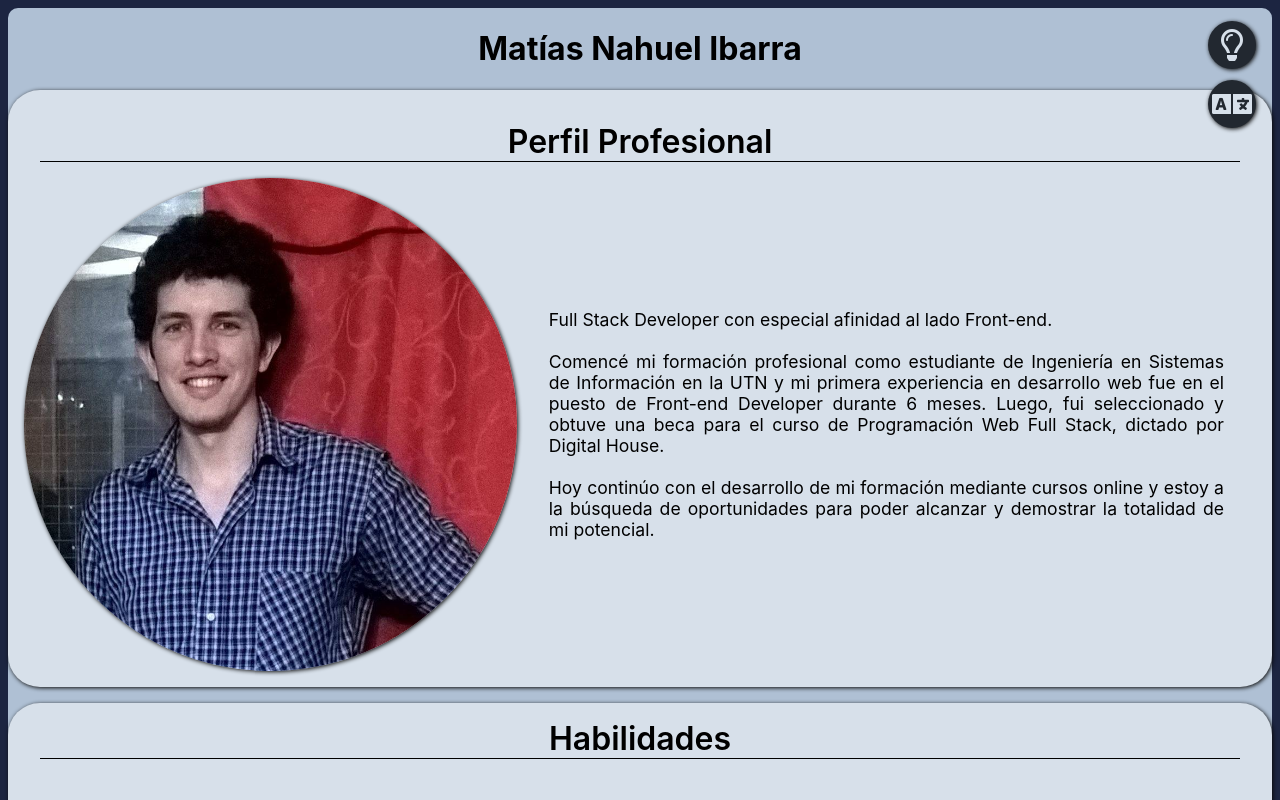
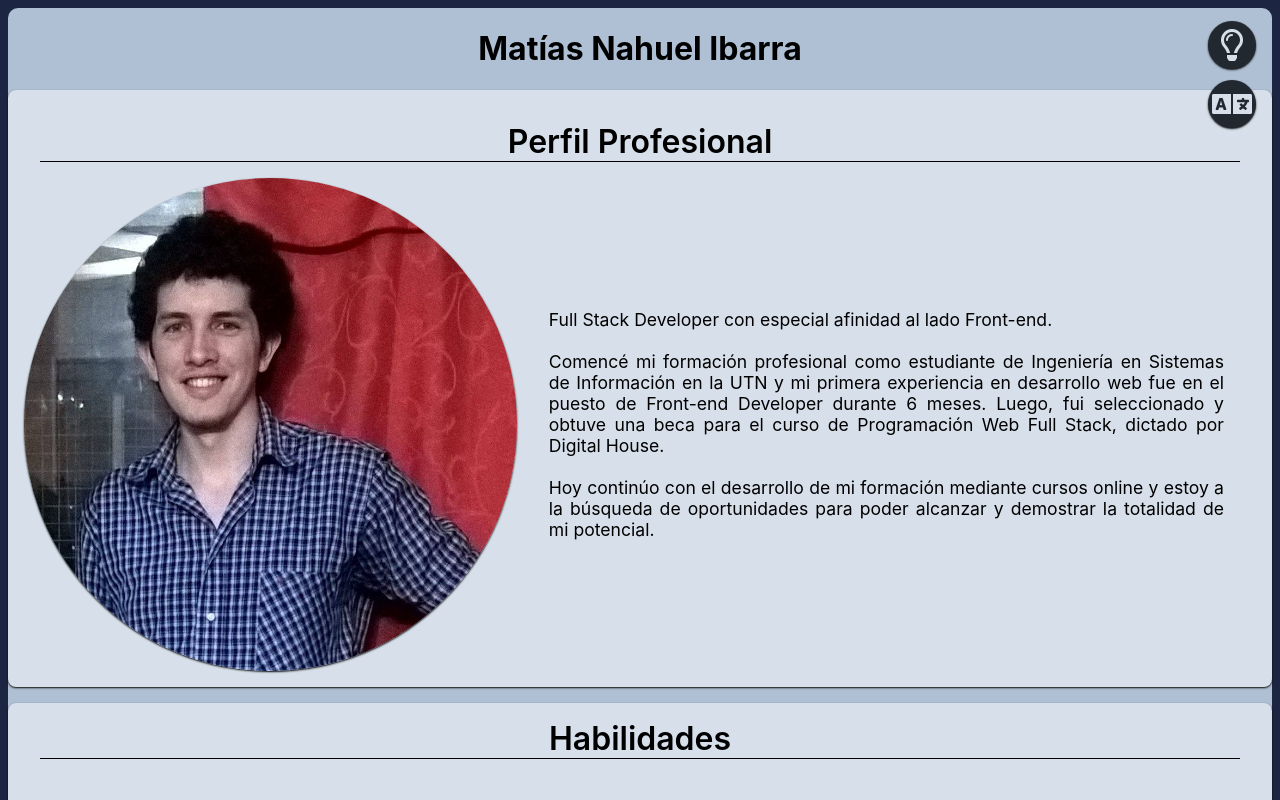
Before and after one commit to matiasibarra7/matiasibarra7, a React (Create React App) app: page / in a window 1280 px wide. Shown: the top 800 px of the page. Built offline with nearby package versions, Linux system fonts and the light colour scheme.

Commit message:
Changes in styles of section and shadows

```diff
--- a/src/index.css
+++ b/src/index.css
@@ -27,7 +27,7 @@
 }
 
 .shading {
-  box-shadow: 1px 1px 4px #0a0a0a;
+  box-shadow: 0 1px 2px #0a0a0a;
 }
 
 .separator {
@@ -86,7 +86,7 @@
   padding: 1rem;
   padding-top: 0;
   background-color: var(--section-bg-color);
-  border-radius: 2rem;
+  border-radius: 0.5rem;
   transition: all 0.5s ease-out;
 }
 
```
